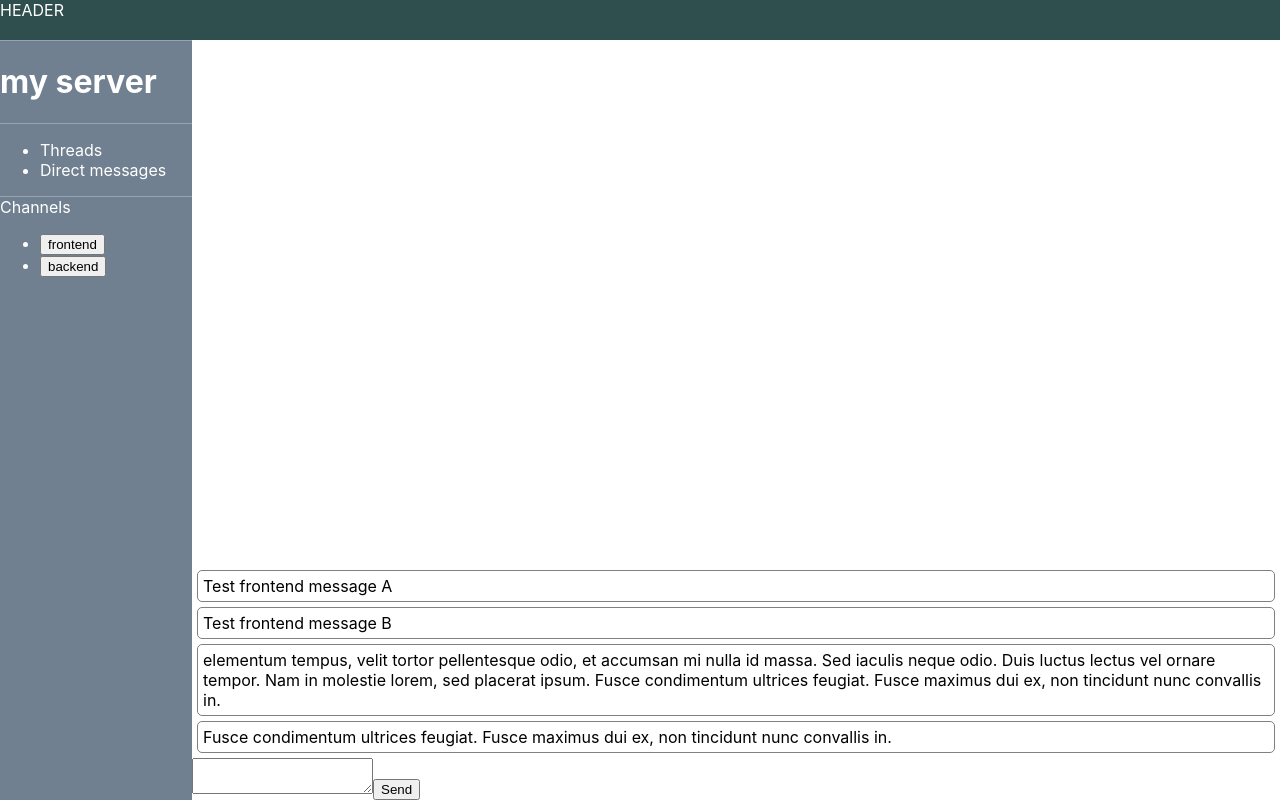
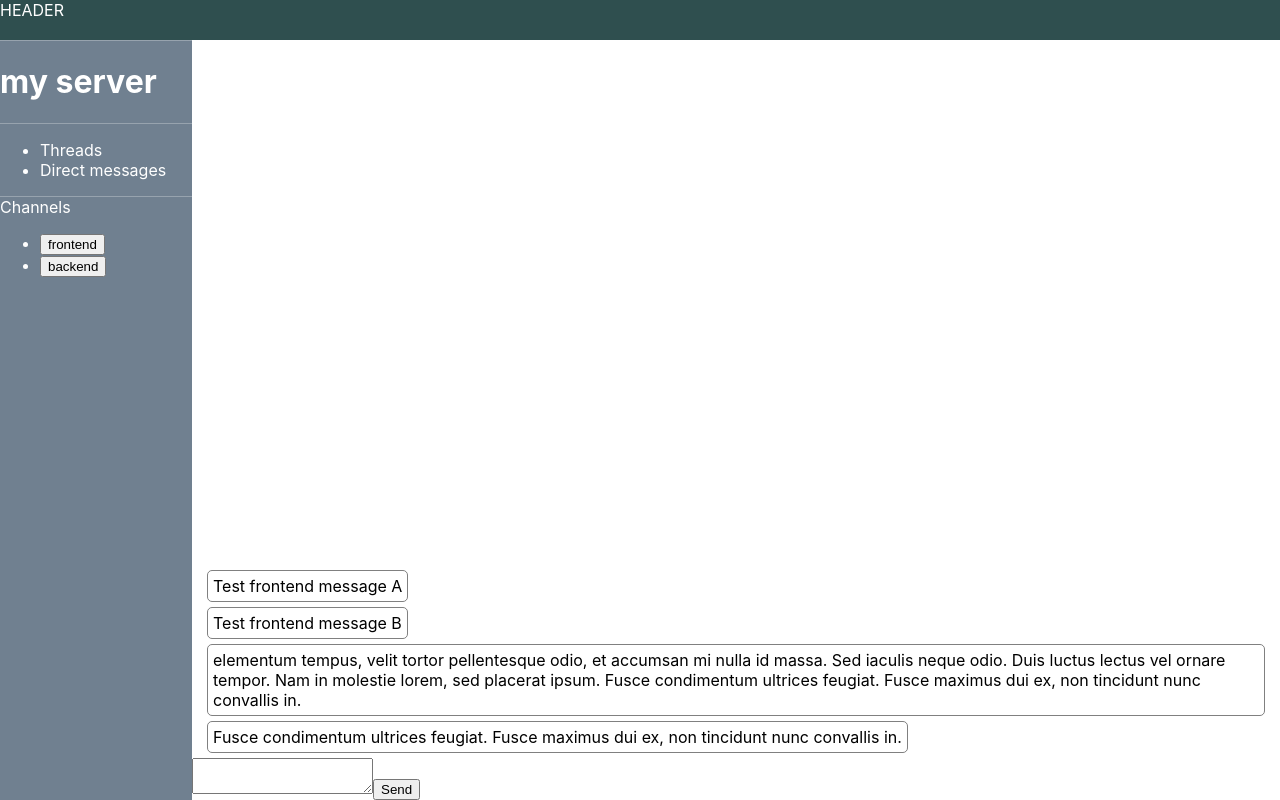
Before and after one commit to AVespaIsNotAMotorcycle/slackclone, a React (Create React App) app in the folder frontend/: page / in a window 1280 px wide. Built offline with nearby package versions, Linux system fonts and the light colour scheme.

Commit message:
styling chat

```diff
--- a/frontend/src/components/ChatView/ChatView.css
+++ b/frontend/src/components/ChatView/ChatView.css
@@ -6,14 +6,21 @@
 .text-message {
   border-radius: 5px;
   border: 1px solid grey;
-  margin: 5px;
   padding: 5px;
+  background-color: var(--message-color);
 }
 
-.text-message-user {
-  background-color: var(--sidebar-background-color);
+.text-message-container {
+  display: flex;
+  margin: 5px 15px;
 }
 
-.text-message-other {
-  background-color: transparent;
+.text-message-container-user {
+  flex-direction: row-reverse;
+  --message-color: var(--sidebar-background-color);
+  text-align: right;
 }
+
+.text-message-container-other {
+  --message-color: transparent;
+}
--- a/frontend/src/components/ChatView/TextMessage.jsx
+++ b/frontend/src/components/ChatView/TextMessage.jsx
@@ -3,12 +3,15 @@ import PropTypes from 'prop-types';
 
 function TextMessage({ message, user }) {
   const className = (user === message.user
-    ? 'text-message text-message-user'
-    : 'text-message text-message-other'
+    ? 'text-message-container text-message-container-user'
+    : 'text-message-container text-message-container-other'
   );
   return (
     <div className={className}>
-      {message.text}
+      <div />
+      <div className="text-message">
+        {message.text}
+      </div>
     </div>
   );
 }
```
